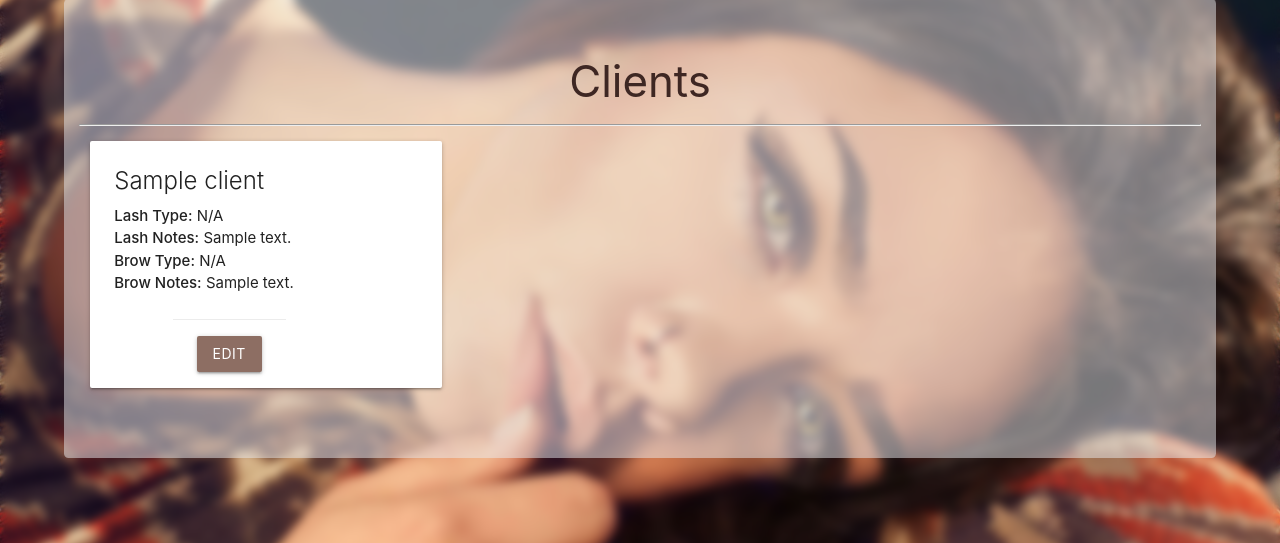
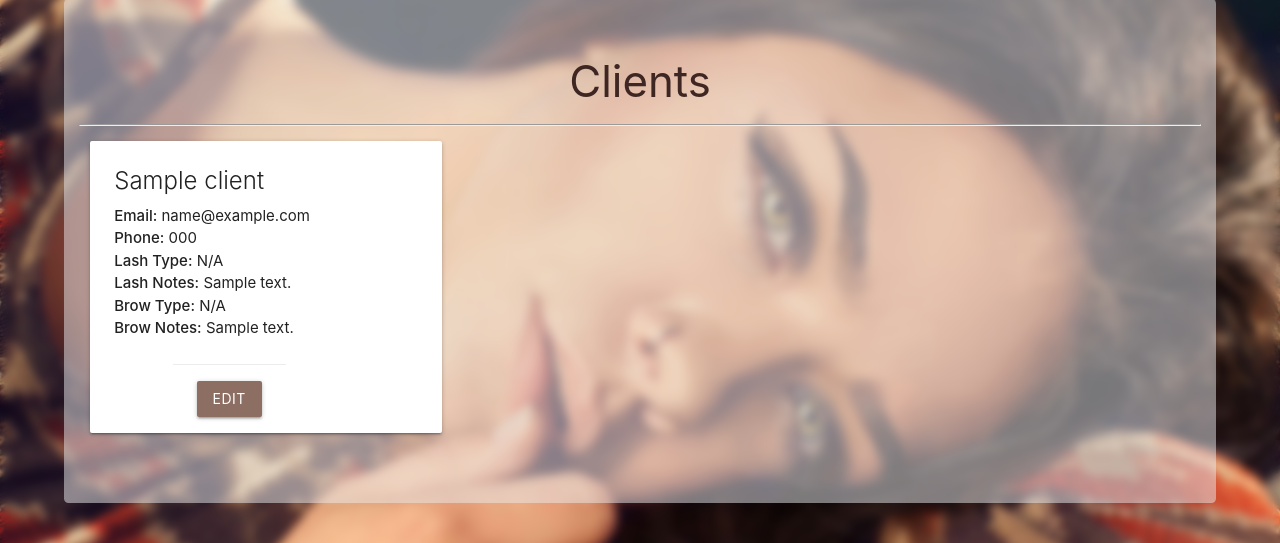
Before and after one commit to nccadman19/beauty-hq, a Flask app: template treatments/templates/clients.html in a window 1280 px wide. Shown: the part 125-668 px from the top of the page. Run offline with Flask 3, Linux system fonts and the light colour scheme; the template is opened without the code that fills it: values that come from a table or form of the project are taken from there, others are empty; tables that the repository leaves empty hold one stand-in row (values such as "Sample post").

Commit message:
Personal info added to client card, edit button

```diff
--- a/treatments/templates/clients.html
+++ b/treatments/templates/clients.html
@@ -20,6 +20,8 @@
                 <div class="card-content">
                     <span class="card-title">{{ client.name }}</span>
                     <p>
+                        <strong>Email:</strong> {{ client.email }}<br>
+                        <strong>Phone:</strong> {{ client.phone }}<br>
                         <strong>Lash Type:</strong> {{ client.formatted_lash_type }}<br>
                         <strong>Lash Notes:</strong> {{ client.lash_notes }}<br>
                         <strong>Brow Type:</strong> {{ client.formatted_brow_type }}<br>
@@ -28,7 +30,7 @@
                 </div>
                 <div class="row center-align">
                     <div class="card-action col offset-s3">
-                    <a href="{{ url_for('new_client', client_id=client.id) }}" class="btn">Edit</a>
+                        <a href="{{ url_for('edit_client', client_id=client.id) }}" class="btn">Edit</a>
                     </div>
                 </div>
             </div>
```
